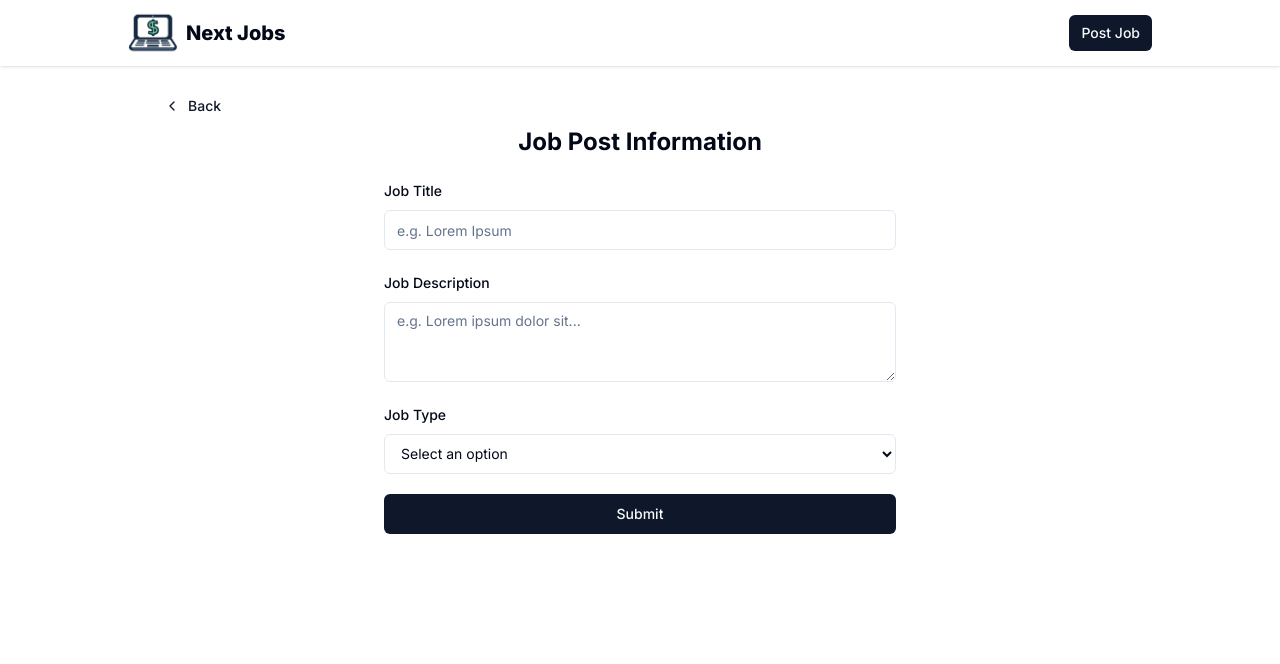
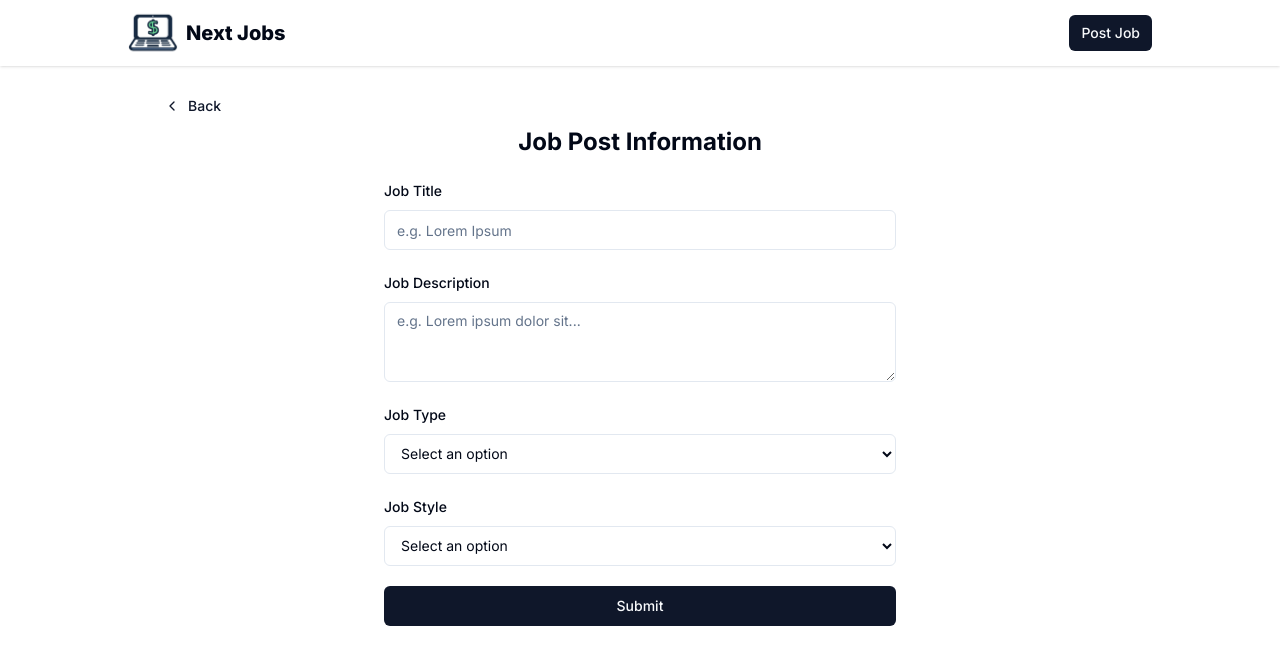
Before and after one commit to Matin297/next-jobs, a Next.js app: page /job/create in a window 1280 px wide. Shown: the top 664 px of the page. Built offline with nearby package versions, Linux system fonts and the light colour scheme.

Commit message:
add style field to create job form and connect it to react hook form

```diff
--- a/components/job/CreateJobForm.tsx
+++ b/components/job/CreateJobForm.tsx
@@ -13,7 +13,7 @@ import {
   FormMessage,
   FormControl,
 } from "@/components/ui";
-import { JobType } from "@prisma/client";
+import { JobType, JobStyle } from "@prisma/client";
 import { zodResolver } from "@hookform/resolvers/zod";
 import { PostJobSchema, JobFieldsType } from "@/actions";
 
@@ -84,6 +84,28 @@ export default function CreateJobForm() {
             </FormItem>
           )}
         />
+        <FormField
+          control={form.control}
+          name="style"
+          render={({ field }) => (
+            <FormItem>
+              <FormLabel>Job Style</FormLabel>
+              <FormControl>
+                <Select {...field}>
+                  <option hidden value="">
+                    Select an option
+                  </option>
+                  {Object.values(JobStyle).map((type) => (
+                    <option key={type} className="capitalize" value={type}>
+                      {type}
+                    </option>
+                  ))}
+                </Select>
+              </FormControl>
+              <FormMessage />
+            </FormItem>
+          )}
+        />
         <Button>Submit</Button>
       </form>
     </Form>
```
